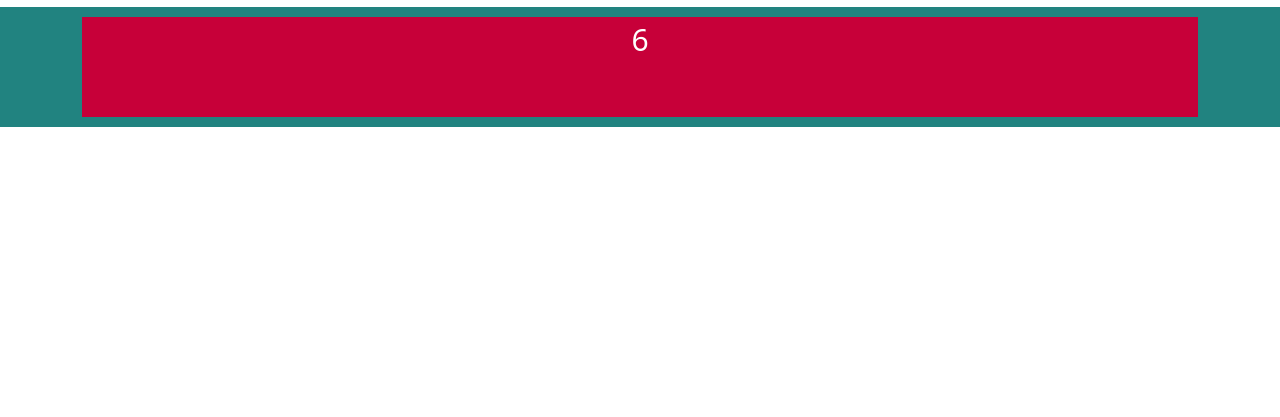
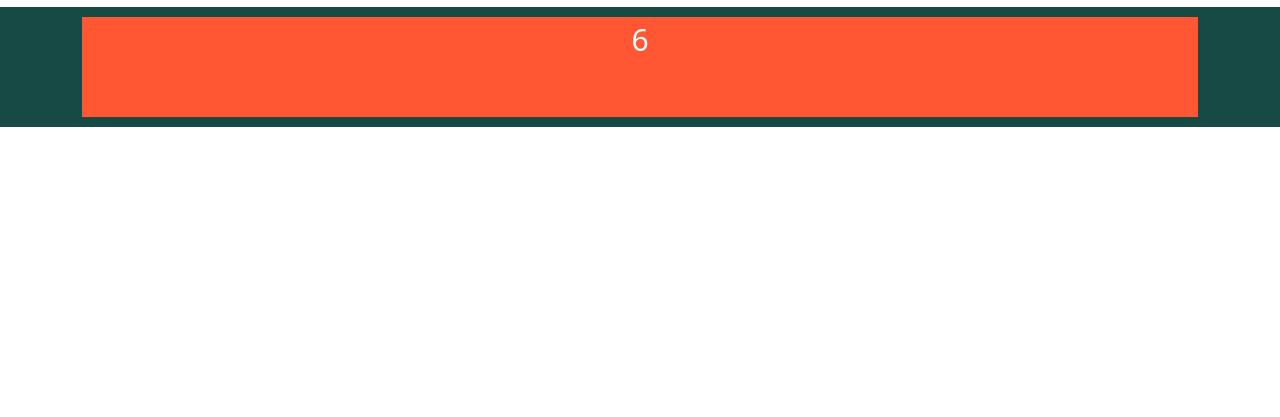
Before and after one commit to kazirifatzaman/gridlayout, a plain HTML site: page index.html in a window 1280 px wide. Shown: the part 383-800 px from the top of the page. Drawn offline with Linux system fonts and the light colour scheme.

Commit message:
Update style.css

```diff
--- a/css/style.css
+++ b/css/style.css
@@ -1,13 +1,13 @@
 /*Css template*/
 
 .header, .hero, .body, .bar, .footer{
-	background-color: #218380;
+	background-color: #184A45FF;
 	margin-bottom: 10px;
 }
 .box{
 	margin: 10px 0;
 	min-height: 100px;
-	background-color: #C70039;
+	background-color: #FF5733;
 	font-size: 30px;
 	text-align: center;
 	color: white;
```
